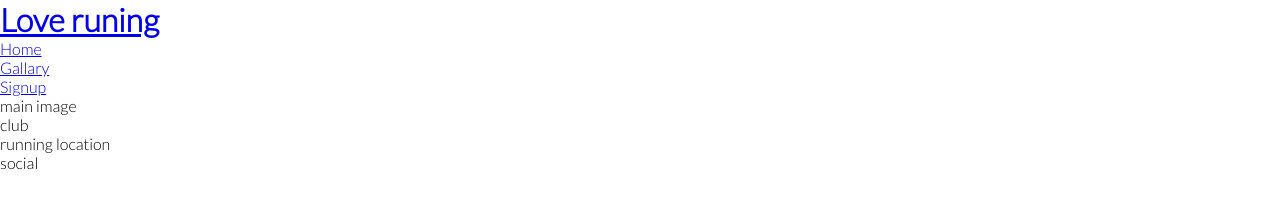
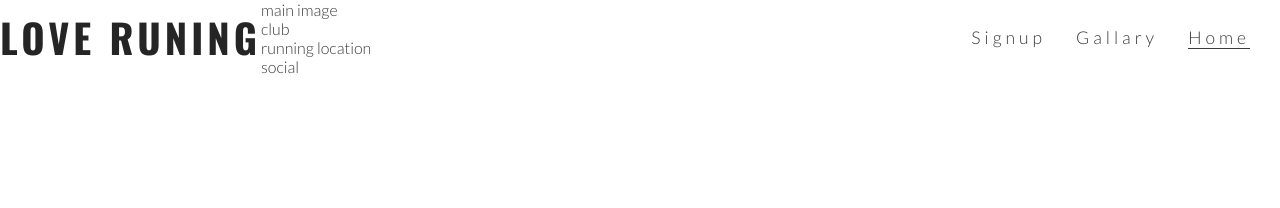
Before and after one commit to teman67/Love-Running, a plain HTML site: page index.html in a window 1280 px wide. Drawn offline with nearby package versions, Linux system fonts and the light colour scheme.

Commit message:
style: navigation bar

```diff
--- a/assets/css/style.css
+++ b/assets/css/style.css
@@ -8,4 +8,45 @@
 
 body {
     font-family: Lato, sans-serif;
+    font-weight: 300;
+    color:#3a3a3a
 }
+
+h1 , h2 {font-family: Oswald, sans-serif;
+text-transform: uppercase;
+letter-spacing: 4px;
+color: #252525;
+}
+
+#logo {
+    float: left;
+    font-size: 250%;
+}
+
+#menu {
+   font-size: 110%;
+   letter-spacing: 4px;
+}
+
+#menu, #logo {
+    line-height: 75px;
+}
+
+#menu li {
+    float:right;
+    list-style-type: none;
+    margin-right: 30px;
+}
+
+#menu a {
+    text-decoration: none;
+    color: inherit;
+}
+
+#menu a:hover{
+    border-bottom: 1px solid #3a3a3a;
+}
+
+.active{
+    border-bottom: 1px solid #3a3a3a;
+}
--- a/index.html
+++ b/index.html
@@ -11,12 +11,12 @@
   <body>
     <header>
         <a href="index.html">
-            <h1>Love runing</h1>
+            <h1 id="logo">Love runing</h1>
         </a>
         <nav>
-            <ul>
+            <ul id="menu">
                 <li>
-                    <a href="index.html">Home</a>
+                    <a href="index.html" class="active">Home</a>
                 </li>
                 <li>
                     <a href="gallery.html">Gallary</a>
```
